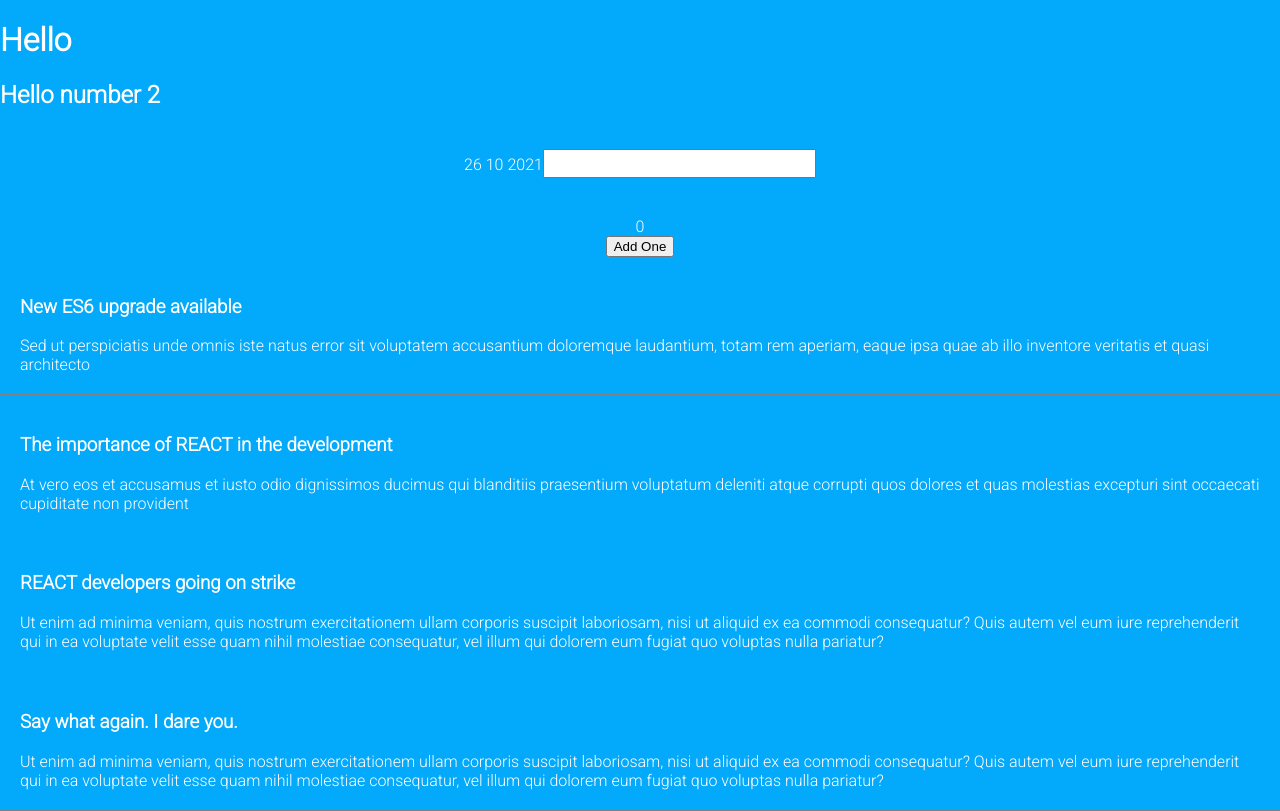
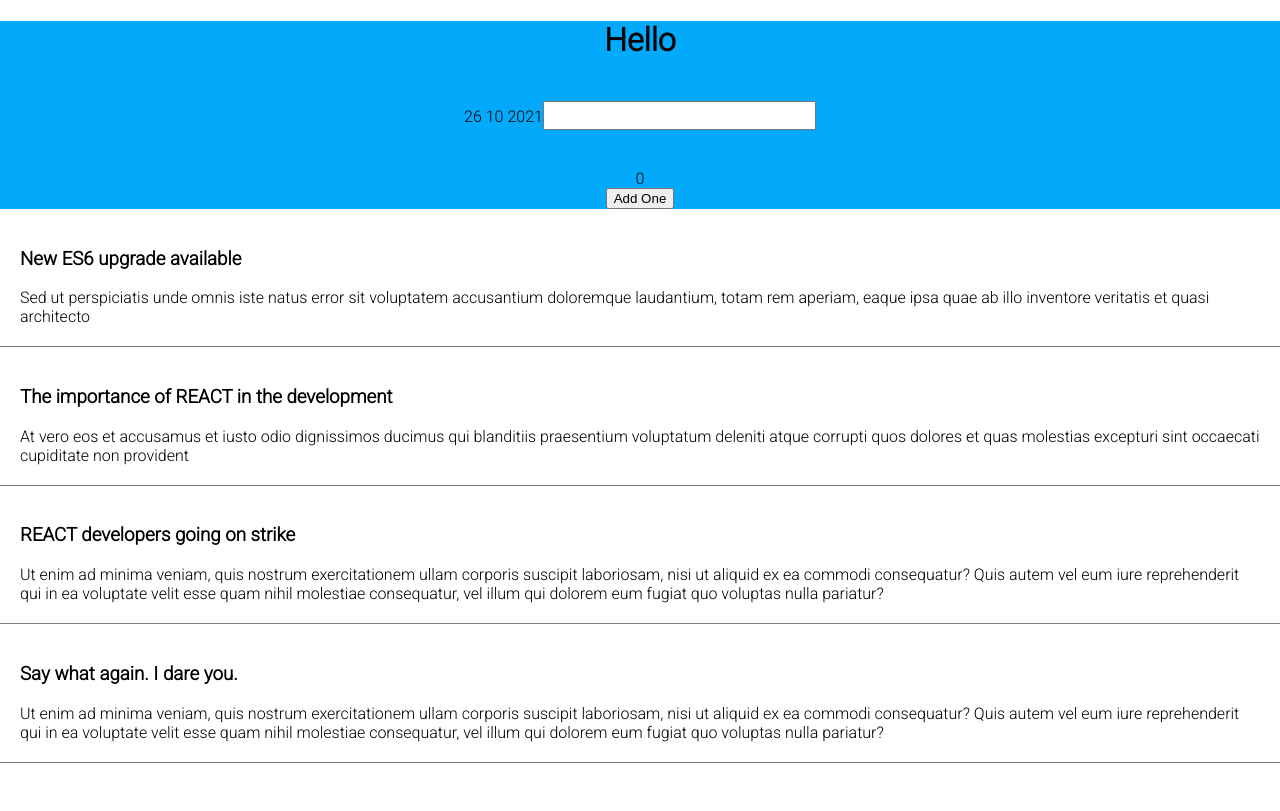
Before and after one commit to dhopz/crypto-react-flask, a React (Create React App) app in the folder frontend/: page / in a window 1280 px wide. Built offline with nearby package versions, Linux system fonts and the light colour scheme.

Commit message:
ternery classnames

```diff
--- a/frontend/src/components/header.js
+++ b/frontend/src/components/header.js
@@ -8,13 +8,16 @@ const getTheDate = () => {
 class Header extends Component {
 
     state = {
-        name:"David",
+        active: false,
         keywords:'',
         count: 0
     }
 
     inputChangeHandler = (event) => {
+        const value = event.target.value === ' ' ? false : true;
+
         this.setState({
+            active:value,
             keywords: event.target.value
         })
     }
@@ -25,11 +28,10 @@ class Header extends Component {
 
     render(){
 
-        console.log(this.state)
-
         return(
-            <header>
+            <header style={{background: `${this.state.active ? '#5b889e' : '#03a9fa'}`}}>
                 <div>
+                <h1>Hello</h1>
                     {getTheDate()}
                     <input
                         onChange={this.inputChangeHandler}
--- a/frontend/src/index.js
+++ b/frontend/src/index.js
@@ -17,13 +17,13 @@ class App extends Component {
 
   render() {
 
+    const {news} = this.state
+
     return(
   <>
-    <h1>Hello</h1>
-    <h2>Hello number 2</h2>
     <Header/>
     <NewsList
-      news={this.state.news}
+      news={news}
     />
   </>
   )
--- a/frontend/src/styles/style.css
+++ b/frontend/src/styles/style.css
@@ -3,9 +3,9 @@ body {
     margin: 0;
     overflow: hidden;
     font-family: 'MyFont';
-    background: #03a9fa;
+    background: #fff;
     font-family: 'Roboto', sans-serif;
-    color: #fff;
+    color: rgb(0, 0, 0);
     overflow-y: scroll
   }
 
```
